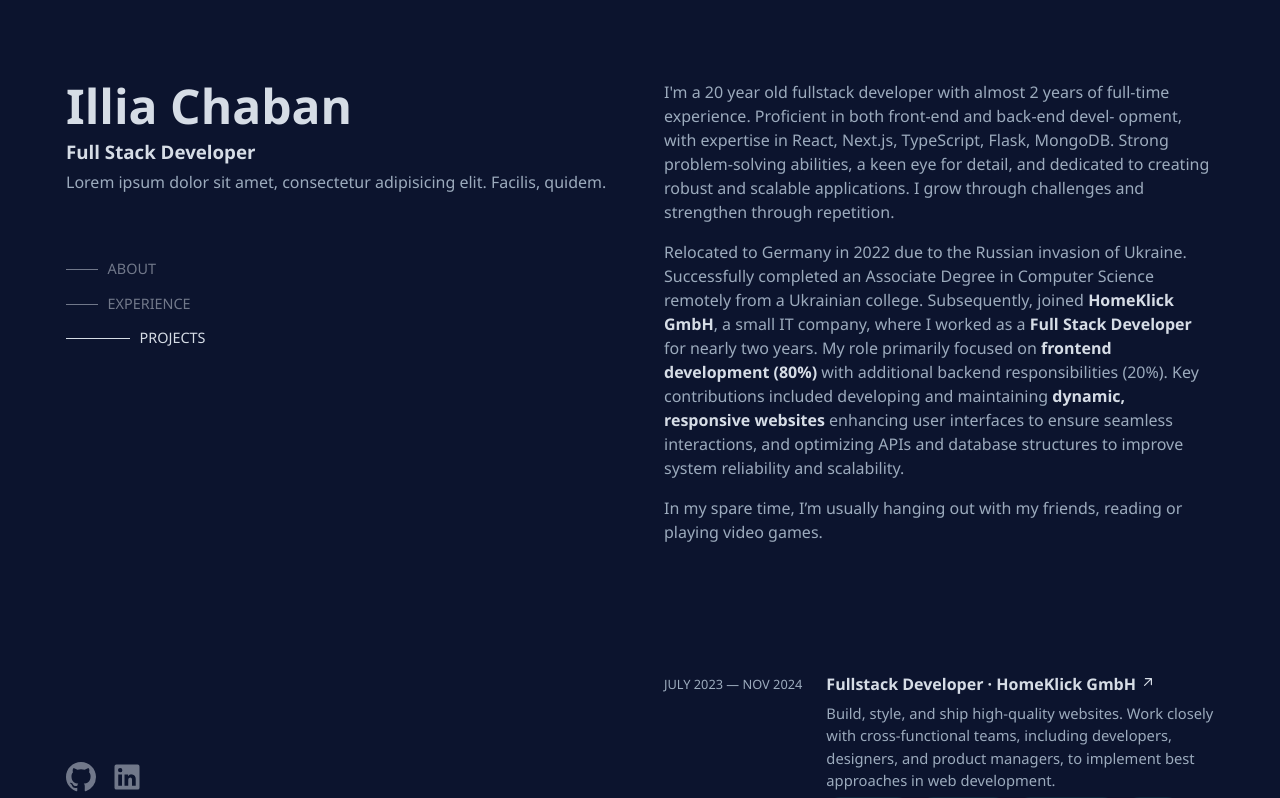
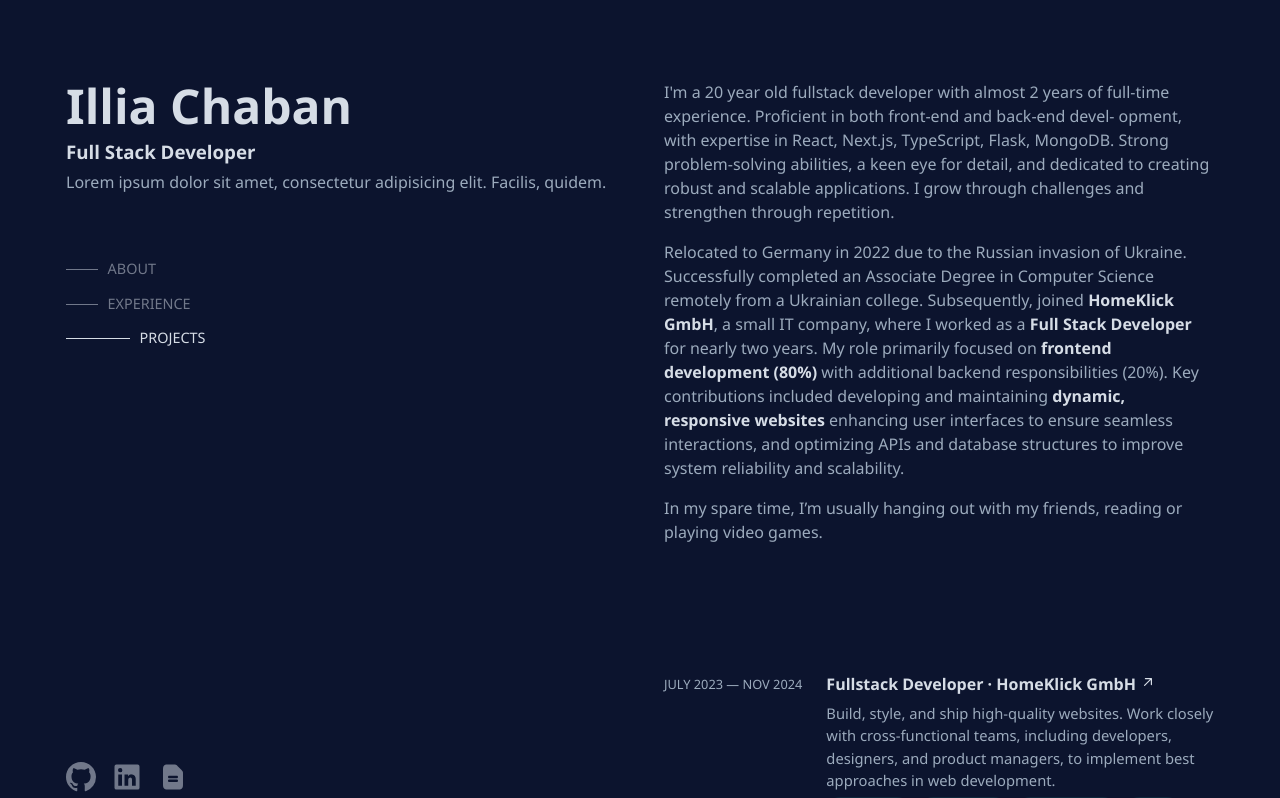
Before and after one commit to Illmix/illia-chaban, a React (Vite) app: page / in a window 1280 px wide. Shown: the top 798 px of the page. Built offline with nearby package versions, Linux system fonts and the light colour scheme.

Commit message:
add resume and links in socials

```diff
--- a/src/sections/left-side/components/socials/Socials.tsx
+++ b/src/sections/left-side/components/socials/Socials.tsx
@@ -1,19 +1,34 @@
+import resume from '../../../../assets/Resume.pdf'
+
 const Socials = () => {
     return (
         <ul className="socials">
             <li className="animate social-item">
+                <a target="_blank" href="https://github.com/Illmix">
                     <svg xmlns="http://www.w3.org/2000/svg" viewBox="0 0 16 16" fill="currentColor" className="h-6 w-6"
                          aria-hidden="true">
                         <path
                             d="M8 0C3.58 0 0 3.58 0 8c0 3.54 2.29 6.53 5.47 7.59.4.07.55-.17.55-.38 0-.19-.01-.82-.01-1.49-2.01.37-2.53-.49-2.69-.94-.09-.23-.48-.94-.82-1.13-.28-.15-.68-.52-.01-.53.63-.01 1.08.58 1.23.82.72 1.21 1.87.87 2.33.66.07-.52.28-.87.51-1.07-1.78-.2-3.64-.89-3.64-3.95 0-.87.31-1.59.82-2.15-.08-.2-.36-1.02.08-2.12 0 0 .67-.21 2.2.82.64-.18 1.32-.27 2-.27.68 0 1.36.09 2 .27 1.53-1.04 2.2-.82 2.2-.82.44 1.1.16 1.92.08 2.12.51.56.82 1.27.82 2.15 0 3.07-1.87 3.75-3.65 3.95.29.25.54.73.54 1.48 0 1.07-.01 1.93-.01 2.2 0 .21.15.46.55.38A8.013 8.013 0 0016 8c0-4.42-3.58-8-8-8z"></path>
                     </svg>
+                </a>
             </li>
             <li className="animate social-item">
+                <a target="_blank" href="https://www.linkedin.com/in/illia-chaban-68971b238/">
                     <svg xmlns="http://www.w3.org/2000/svg" viewBox="0 0 24 24" fill="currentColor" className="h-6 w-6"
                          aria-hidden="true">
                         <path
                             d="M20.5 2h-17A1.5 1.5 0 002 3.5v17A1.5 1.5 0 003.5 22h17a1.5 1.5 0 001.5-1.5v-17A1.5 1.5 0 0020.5 2zM8 19H5v-9h3zM6.5 8.25A1.75 1.75 0 118.3 6.5a1.78 1.78 0 01-1.8 1.75zM19 19h-3v-4.74c0-1.42-.6-1.93-1.38-1.93A1.74 1.74 0 0013 14.19a.66.66 0 000 .14V19h-3v-9h2.9v1.3a3.11 3.11 0 012.7-1.4c1.55 0 3.36.86 3.36 3.66z"></path>
                     </svg>
+                </a>
+            </li>
+            <li className="animate social-item">
+            <a target="_blank" href={resume}>
+                    <svg viewBox="0 0 24 24" fill="none" xmlns="http://www.w3.org/2000/svg">
+                        <path
+                            d="M9 11C8.44772 11 8 11.4477 8 12C8 12.5523 8.44772 13 9 13H15C15.5523 13 16 12.5523 16 12C16 11.4477 15.5523 11 15 11H9ZM9 14C8.44772 14 8 14.4477 8 15C8 15.5523 8.44772 16 9 16H15C15.5523 16 16 15.5523 16 15C16 14.4477 15.5523 14 15 14H9ZM12.482 1.99989C13.1608 1.99885 13.7632 1.99793 14.3196 2.2284C14.876 2.45887 15.3014 2.88551 15.7806 3.36624C16.7302 4.31875 17.6813 5.26983 18.6338 6.21942C19.1145 6.69867 19.5412 7.12401 19.7716 7.68041C20.0021 8.23682 20.0012 8.83926 20.0001 9.51807C19.9963 12.034 20 14.5499 20 17.0659C20.0001 17.9524 20.0001 18.7162 19.9179 19.3278C19.8297 19.9833 19.631 20.6117 19.1213 21.1214C18.6117 21.631 17.9833 21.8298 17.3278 21.9179C16.7161 22.0001 15.9523 22.0001 15.0658 22H8.9342C8.0477 22.0001 7.28388 22.0001 6.67221 21.9179C6.0167 21.8298 5.38835 21.631 4.87868 21.1214C4.36902 20.6117 4.17028 19.9833 4.08215 19.3278C3.99991 18.7162 3.99995 17.9524 4 17.0659L4.00001 7.00004C4.00001 6.97802 4 6.95607 4 6.93421C3.99995 6.04772 3.99991 5.28391 4.08215 4.67224C4.17028 4.01673 4.36902 3.38838 4.87869 2.87872C5.38835 2.36905 6.0167 2.17031 6.67221 2.08218C7.28387 1.99994 8.04769 1.99998 8.93418 2.00003C10.1168 2.0001 11.2994 2.00171 12.482 1.99989Z"
+                            fill="currentColor"/>
+                    </svg>
+                </a>
             </li>
         </ul>
     );
```
Also changed, not shown: 1 other file (tests, documents, lock files or other folders). Lines whose indentation alone changed are shown as unchanged.
